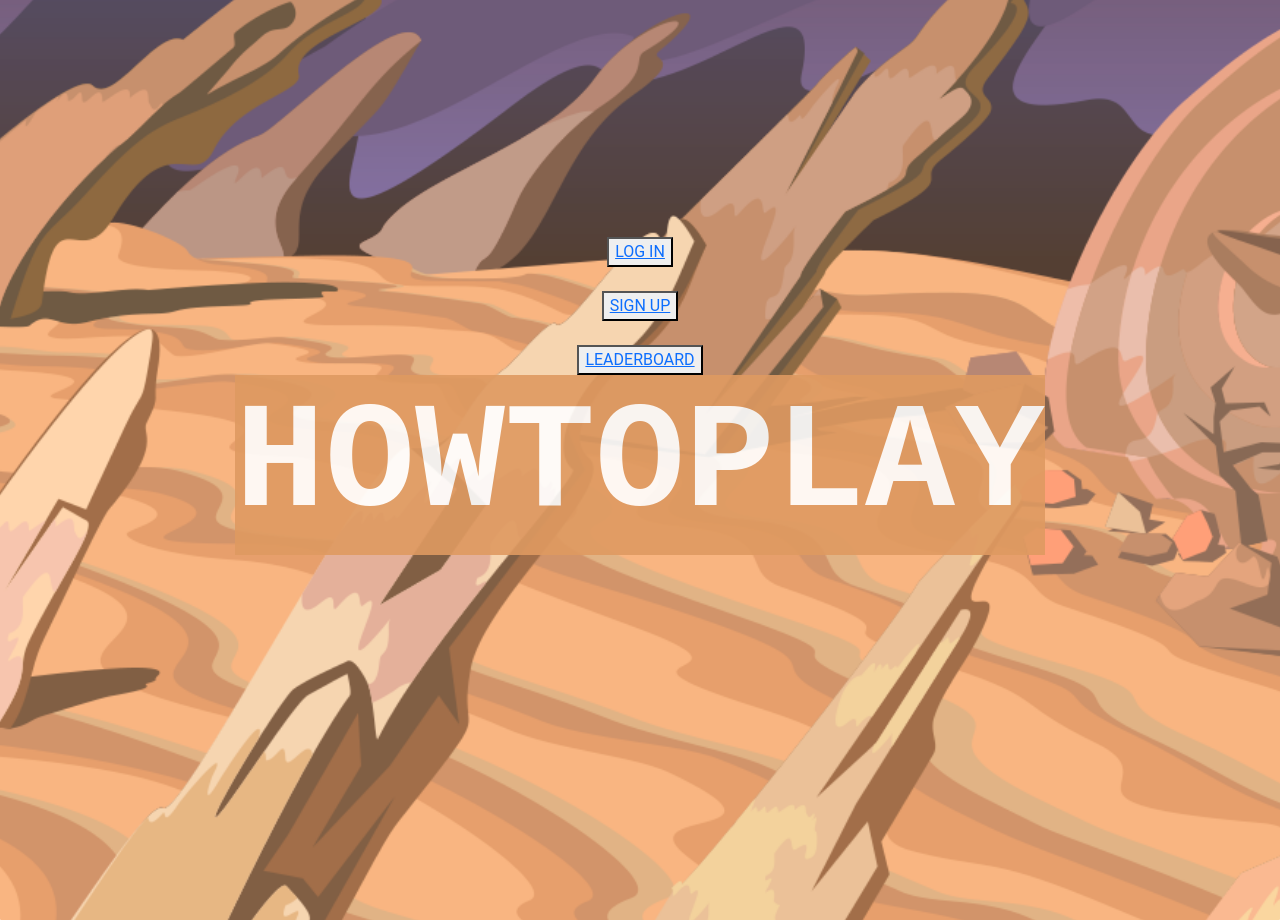
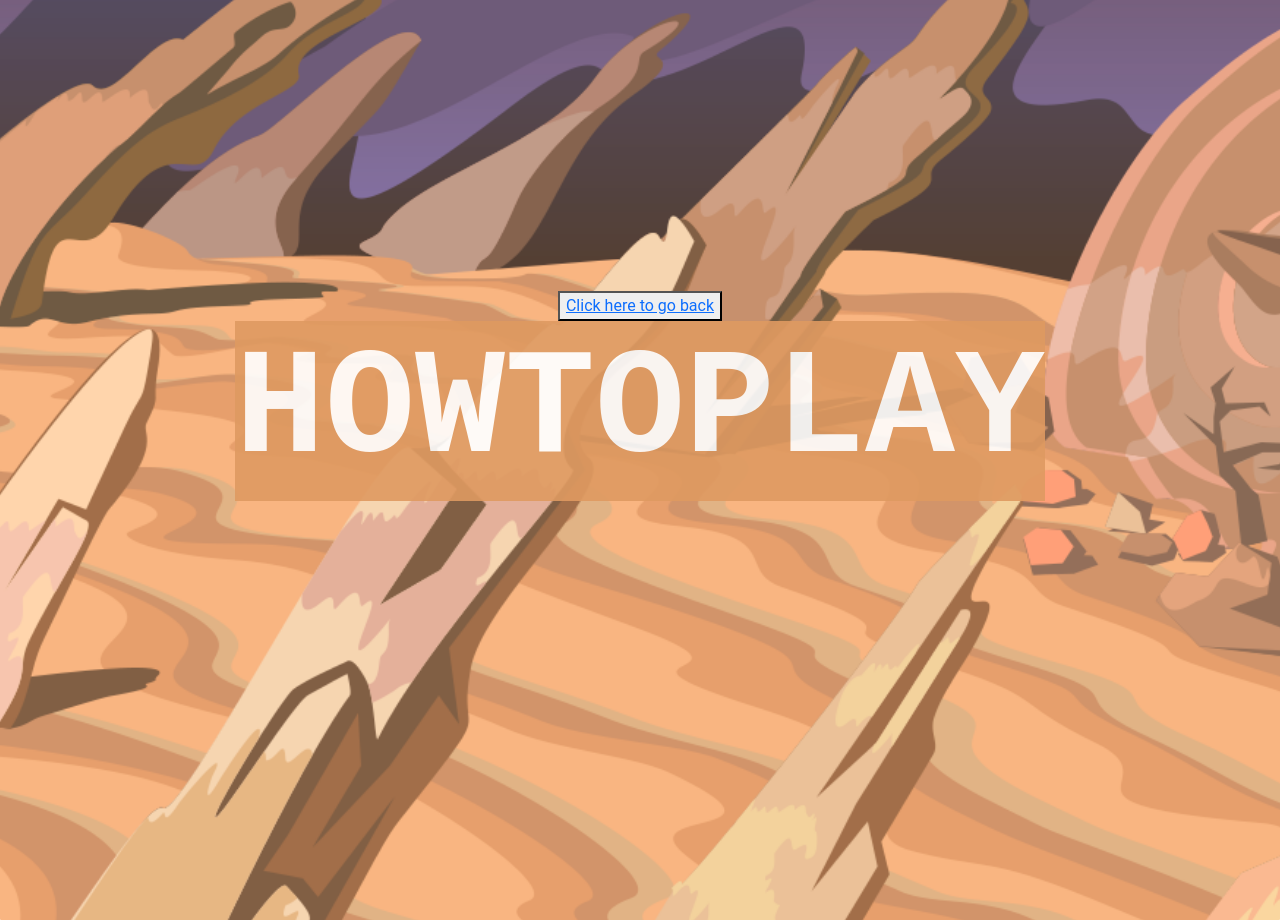
Before and after one commit to DrProfDavis/shootem-up-showdown, a React (Create React App) app in the folder client/: page /howtoplay in a window 1280 px wide. Built offline with nearby package versions, Linux system fonts and the light colour scheme.

Commit message:
added back page to leaderboards and how to play. ADded how to play to home page, and limited leaderboard to top ten scores.

```diff
--- a/client/src/pages/Home.js
+++ b/client/src/pages/Home.js
@@ -45,6 +45,8 @@ const Home = () => {
         <br></br>
         <br></br>
 
+        <Button variant="light" size="lg"><Link to="/howtoplay">HOW TO PLAY</Link></Button>
+
         <Button variant="light" size="lg"><Link to="/leaderboard">LEADERBOARD</Link></Button>
 
         {isAuthenticated ? (
--- a/client/src/pages/HowToPlay.js
+++ b/client/src/pages/HowToPlay.js
@@ -7,15 +7,8 @@ const HowToPlay = () => {
   return (
     <div className="howtoplay main-container center content">
       <main>
-        <button><Link to="/login">LOG IN</Link></button>
+        <button><Link to="/home">Click here to go back</Link></button>
 
-        <br></br>
-        <br></br>
-
-        <button><Link to="/signup">SIGN UP</Link></button>
-        <br></br>
-        <br></br>
-        <button><Link to="/leaderboard">LEADERBOARD</Link></button>
         <h1>HowToPlay</h1>
       </main>
     </div>
--- a/client/src/pages/Leaderboard.js
+++ b/client/src/pages/Leaderboard.js
@@ -19,20 +19,22 @@ const Home = () => {
     ? [...data.leaderboards].sort((a, b) => b.score - a.score)
     : [];
 
+    const topTenLeaderboards = sortedLeaderboards.slice(0, 10);
+
   return (
      <div className="leaderboard main-container center">
-
       <div className="content">
+        <button><Link to="/home">Click here to go back</Link></button>
         <h1>LEADERBOARD</h1>
         <ul>
-          {sortedLeaderboards?.map((user) => (
+          {topTenLeaderboards.map((user) => (
             <li key={user._id}>
-              {user.leaderboardUser} ⭐ {user.score}</li>
+              {user.leaderboardUser} ⭐ {user.score}
+            </li>
           ))}
         </ul>
       </div>
     </div>
-
   );
 };
 
```
